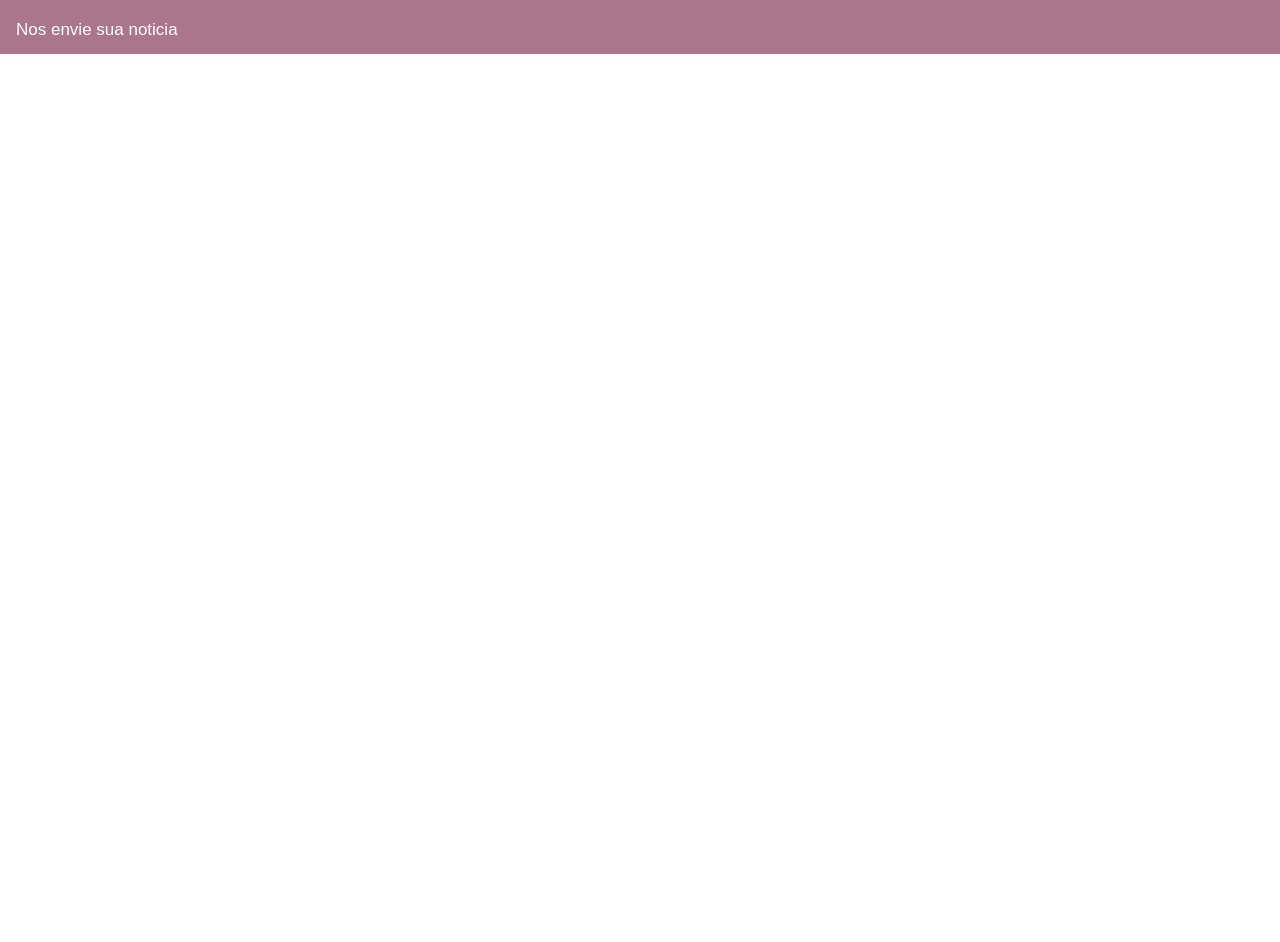
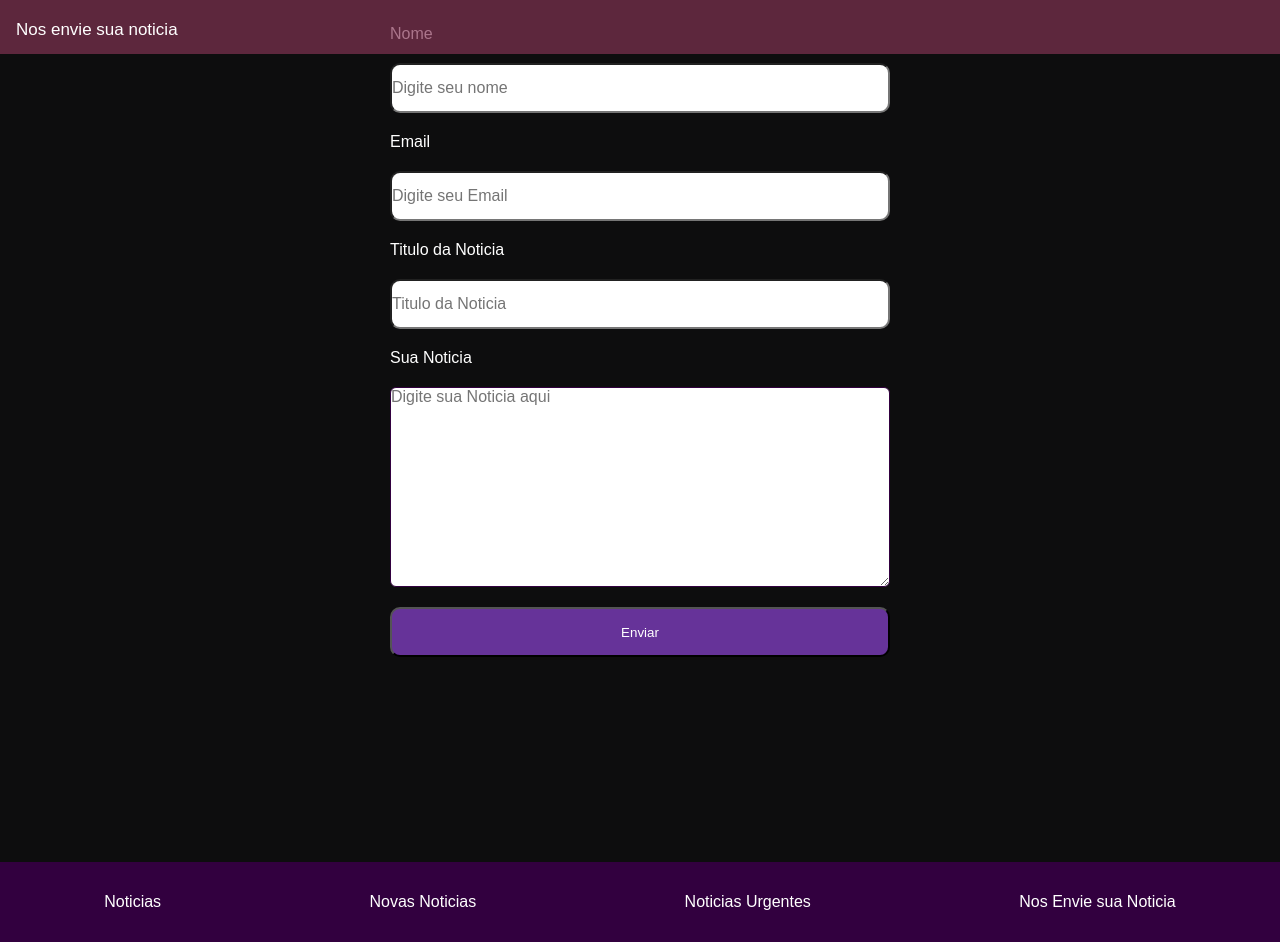
Before and after one commit to Isabella2709/projeto_Multiverso_News, a plain HTML site: page formnot.html in a window 1280 px wide. Shown: the part 223-1165 px from the top of the page. Before the commit the page ends 800 px from the top, so only its background shows below. Drawn offline with Linux system fonts and the light colour scheme.

Commit message:
Pagina com o forumulario concluido com sucesso, versão 1.0

```diff
--- a/css/style.css
+++ b/css/style.css
@@ -151,6 +151,10 @@ a{
     color: white;
 }
 
+.afot:hover{
+    color: rgba(102, 51, 153, 0.493);
+}
+
 .contpag2{
     background-color: rgb(13, 13, 14);
     width: 100%;
@@ -185,3 +189,76 @@ a{
     margin-top: 50px;
     font-family: sans-serif;
 }
+
+.contpag2 .bebepag21{
+    font-family: sans-serif;
+}
+
+.secpagform{
+    background-color: rgb(13, 13, 14);
+    width: 100%;
+    height: 1000px;
+    display: flex;
+    justify-content: flex-start;
+    align-items: center;
+    flex-direction: column;
+    padding-top: 50px;
+    text-align: center;
+    color: white;
+}
+
+
+form{
+    display: flex;
+    flex-direction: column;
+    gap: 20px;
+    width: 500px;
+    margin-top: 80px;
+
+}
+
+.titform{
+    font-family: sans-serif;
+    font-size: larger;
+
+}
+
+.inputform{
+    border-radius: 10px;
+    width: 100%;
+    height: 50px;
+}
+
+.inputtext{
+    border-radius: 06px;
+    width: 100%;
+    height: 200px;
+    border-color: #32003f;
+}
+
+label{
+    display: flex;
+    justify-content: left;
+    font-family: sans-serif;
+}
+
+button{
+    border-radius: 10px;
+    width: 100%;
+    height: 50px;
+    background-color: rebeccapurple;
+    color: white;
+}
+
+button:hover{
+    color: #32003f;
+}
+
+::placeholder{
+    font-size:larger;
+    font-family: sans-serif;
+}
+
+.inputtext, ::placeholder{
+    font-size: medium;
+}
--- a/formnot.html
+++ b/formnot.html
@@ -27,6 +27,42 @@
 
     </header>
 
+    <main>
+      <section class="secpagform">
+          <div class="titform"><h1>Envie a sua Noticia</h1></div>
+          <form>
+            <label for="Name">Nome</label>
+            <input type="text" placeholder="Digite seu nome" class="inputform">
+
+            <label for="email">Email</label>
+            <input type="email" placeholder="Digite seu Email" class="inputform">
+
+            <label for="titulo">Titulo da Noticia</label>
+            <input type="text" placeholder="Titulo da Noticia" class="inputform">
+
+            <label for="Sua Noticia">Sua Noticia</label>
+            <textarea name="Noticia" id="" cols="80" rows="30" placeholder="Digite sua Noticia aqui" class="inputtext"></textarea>
+
+            <button type="submit" onclick="enviar()">Enviar</button>
+          </form>
+        </div>
+      </section>
+    </main>
+
+    <footer class="pepag1">
+      <section class="secfoot">
+        <div class="cont1">
+          <div class="baby"><a href="index.html" class="afot">Noticias</a></div>
+          <div class="baby"><a href="noticia1.html" class="afot">Novas Noticias</a></div>
+          <div class="baby"><a href="noticia2.html" class="afot">Noticias Urgentes</a></div>
+          <div class="baby"><a href="formnot.html" class="afot">Nos Envie sua Noticia</a></div>
+        </div>
+      </section>
+    </footer>
+
+
+
+
     <script>
         function myFunction(){
           var x = document.getElementById("myLinks");
@@ -37,6 +73,9 @@
             }
           }
 
+        function enviar(){
+          alert("Noticia enviada com sucesso, assim que analisarmos, sua noticia poderá estar em nosso portal, muito obrigada.");
+        }
        </script>
       </body>
       </html>
```
Also changed, not shown: index.html (+4 -0 lines), noticia2.html (+1 -1 lines).
